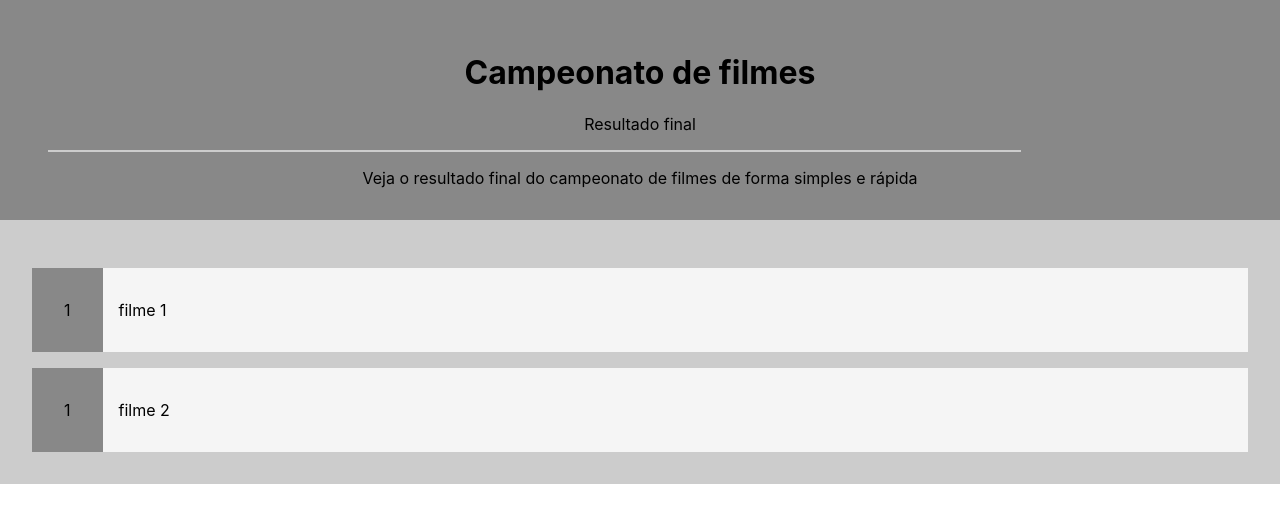
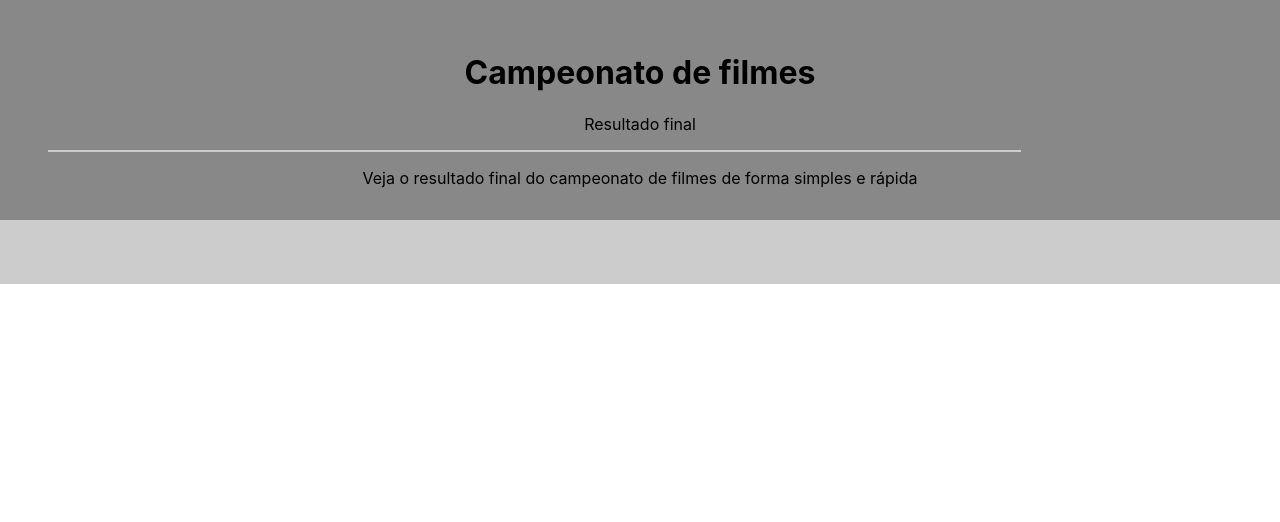
Before and after one commit to eduardomartinsl/copa_filmes_web, a React (Create React App) app: page /resultado in a window 1280 px wide. Shown: the top 522 px of the page. Built offline with nearby package versions, Linux system fonts and the light colour scheme.

Commit message:
Correções de payload

```diff
--- a/src/App.js
+++ b/src/App.js
@@ -9,6 +9,7 @@ function App() {
 
   const [titulo, setTitulo] = useState("")
   const [descricao, setDescricao] = useState("")
+  const [filmeVencedor, setFilmeVencedor] = useState()
 
   return (
     <Router>
@@ -16,10 +17,10 @@ function App() {
 
       <Switch>
         <Route exact path="/">
-          <ListaFilmesPage setTitulo={setTitulo} setDescricao={setDescricao} />
+          <ListaFilmesPage setTitulo={setTitulo} setDescricao={setDescricao} setFilmeVencedor={setFilmeVencedor} />
         </Route>
         <Route path={'/resultado'} >
-          <ResultadoPage setTitulo={setTitulo} setDescricao={setDescricao} />
+          <ResultadoPage setTitulo={setTitulo} setDescricao={setDescricao} filmeVencedor={filmeVencedor} />
         </Route>
       </Switch>
 
--- a/src/components/MovieCell.js
+++ b/src/components/MovieCell.js
@@ -7,7 +7,7 @@ export default function MovieCell({ filme, filmesSelecionados, setFilmesSelecion
       onClick={() => {
         setFilmesSelecionados(
           items =>
-            items.includes(filme.id) ? items.filter(x => x !== filme) : items.concat(filme))
+            items.includes(filme) ? items.filter(x => x !== filme) : items.concat(filme))
       }}>
       <div style={{ margin: 16 }}>
         <input
--- a/src/components/MovieResultCell.js
+++ b/src/components/MovieResultCell.js
@@ -1,14 +1,14 @@
 import React from 'react'
 
-export default function MovieResultCell({ posicao, nome }) {
+export default function MovieResultCell({ filme }) {
   return (
 
     <div className='movie-result-cell'>
 
       <div className='movie-result-cell-position' >
-        <text>{posicao}</text>
+        <text>{filme.posicao}</text>
       </div>
-      <div className='movie-result-cell-title'>{nome}</div>
+      <div className='movie-result-cell-title'>{filme.Titulo}</div>
     </div>
   )
 }
--- a/src/pages/ListaFilmesPage.js
+++ b/src/pages/ListaFilmesPage.js
@@ -8,32 +8,23 @@ import filmesLocais from '../resources/filmes'
 import useEnviaFilmesSelecionados from '../services/useEnviaFilmesSelecionados'
 import './Style.css'
 
-export default function ListaFilmesPage({ setTitulo, setDescricao }) {
+export default function ListaFilmesPage({ setTitulo, setDescricao, setFilmesVencedores }) {
 
   setTitulo(strings.fase_selecao.titulo)
   setDescricao(strings.fase_selecao.descricao)
 
   const [filmesSelecionados, setFilmesSelecionados] = useState([])
-  const { enviaFilmesSelecionados, filmeVencedor, isLoading } = useEnviaFilmesSelecionados()
+  const { enviaFilmesSelecionados, filmesVencedores, isLoading } = useEnviaFilmesSelecionados()
   const history = useHistory();
 
   useEffect(() => {
-    if(!isLoading && filmeVencedor){
-      alert(JSON.stringify(filmeVencedor))
+    if(!isLoading && filmesVencedores){
+      setFilmesVencedores(filmesVencedores)
       history.push({
-        pathname: '/resultado',
-        state: { filmeVencedor }
+        pathname: '/resultado'
       })
     }
-  }, [filmeVencedor])
-
-  function enviarResultados() {
-    (filmesSelecionados.length <= 7 ?
-      alert("Por favor, escolha 8 filmes")
-      :
-      enviaFilmesSelecionados(filmesSelecionados)
-    )
-  }
+  }, [filmesVencedores])
 
   return (
     <div className="App">
@@ -57,4 +48,15 @@ export default function ListaFilmesPage({ setTitulo, setDescricao }) {
       </div>
     </div>
   );
+
+  function enviarResultados() {
+    (filmesSelecionados.length <= 7 ?
+      alert("Por favor, escolha 8 filmes")
+      :
+      enviaFilmesSelecionados(filmesSelecionados)
+    )
+    if (filmesSelecionados.length > 8){
+      alert("Por favor, escolha somente 8 filmes")
+    }
+  }
 }
--- a/src/pages/ResultadoPage.js
+++ b/src/pages/ResultadoPage.js
@@ -2,23 +2,23 @@ import React from 'react'
 
 import MovieResultCell from '../components/MovieResultCell'
 import strings from '../resources/strings'
-import {useParams} from 'react-router-dom'
+import { useParams } from 'react-router-dom'
 import './Style.css'
 
-export default function ResultadoPage({setTitulo, setDescricao}) {
+export default function ResultadoPage({ setTitulo, setDescricao, filmesVencedores }) {
 
   setTitulo(strings.resultado_final.titulo)
   setDescricao(strings.resultado_final.descricao)
 
-  let {filmeVencedor} = useParams();
-
-  console.log(filmeVencedor)
+  console.log(`filme vencedor: ${JSON.stringify(filmesVencedores)}`)
 
   return (
     <div className="App">
       <div className='column-results'>
-        <MovieResultCell nome={'filme 1'} posicao={1}  />
-        <MovieResultCell nome={'filme 2'} posicao={1}  />
+        {/* {filmesVencedores.map(filme => { */}
+          {/* <MovieResultCell filme={filme} /> */}
+          {/* <MovieResultCell filme={filme} /> */}
+        {/* })} */}
       </div>
     </div>
   )
--- a/src/services/useEnviaFilmesSelecionados.js
+++ b/src/services/useEnviaFilmesSelecionados.js
@@ -6,7 +6,7 @@ import URLS from '../resources/urls'
 export default function useEnviaFilmesSelecionados() {
 
   const [loading, setLoading] = useState(false)
-  const [filmeVencedor, setFilmeVencedor] = useState()
+  const [filmesVencedores, setFilmesVencedores] = useState()
 
   const enviaFilmesSelecionados = useCallback(
     async (params) => {
@@ -15,9 +15,9 @@ export default function useEnviaFilmesSelecionados() {
       const url = URLS.CALCULA_FILMES_VENCEDORES()
       try {
         const { data } = await http.post(url, params)
-        setFilmeVencedor(data)
+        setFilmesVencedores(data['result'])
       } catch (e) {
-        console.log(e)
+        console.log(JSON.stringify(e))
       } finally {
         setLoading(false)
       }
@@ -25,5 +25,5 @@ export default function useEnviaFilmesSelecionados() {
     []
   )
 
-  return { enviaFilmesSelecionados, filmeVencedor, loading }
+  return { enviaFilmesSelecionados, filmesVencedores, loading }
 }
```
Also changed, not shown: 1 other file (tests, documents, lock files or other folders).
